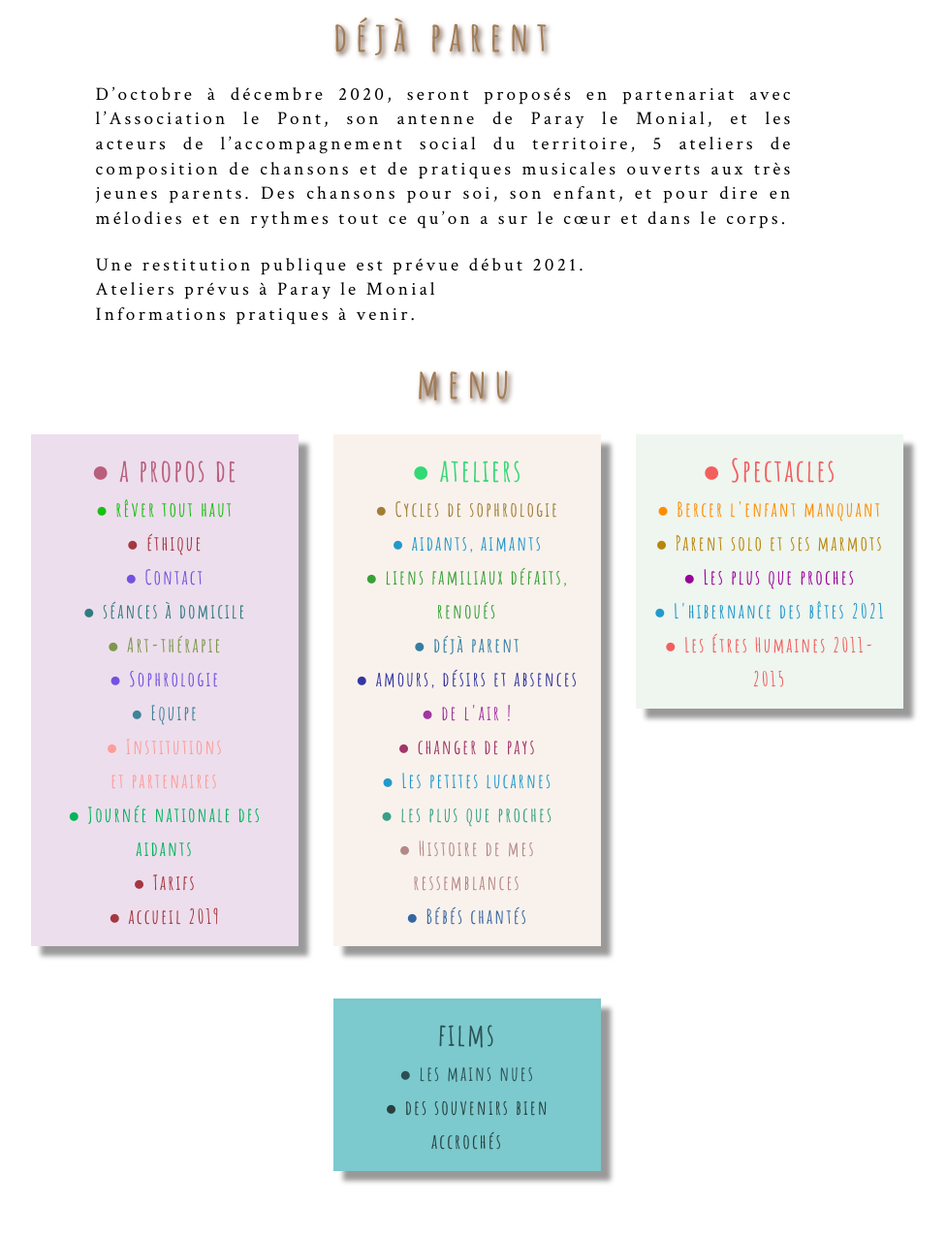
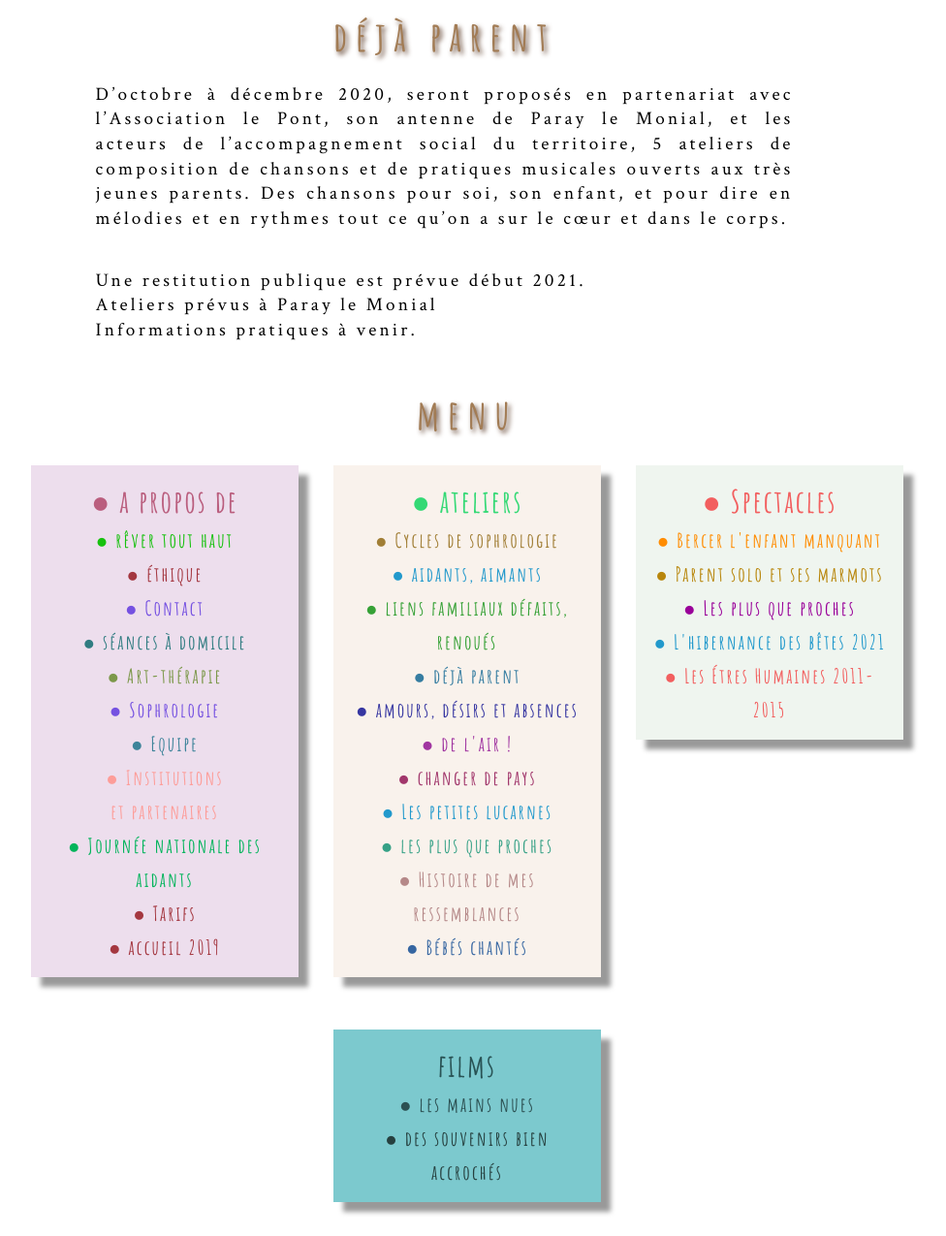
Before and after one commit to leshnik/revertouthaut, a Jekyll site: the page built from deja-parent.md, in a window 1280 px wide. Shown: the part 250-1525 px from the top of the page at 97% size, without its empty margins (158-1134 px from the left). Built offline with Jekyll 4.4.1, drawn with Linux system fonts in a browser that asks for light colours; before the commit the page ends 1493 px from its top, so only the background shows below that.

Commit message:
add 1rem padding bottom to intro-text

```diff
--- a/css/sidebar.css
+++ b/css/sidebar.css
@@ -96,7 +96,7 @@
   margin: auto;
   max-width: 720px;
   text-align: justify;
-  padding: 1.4rem 0.5rem 0rem 0.5rem;
+  padding: 1.4rem 0.5rem 1rem 0.5rem;
 }
 .quote {
   font-family: serif;
```
